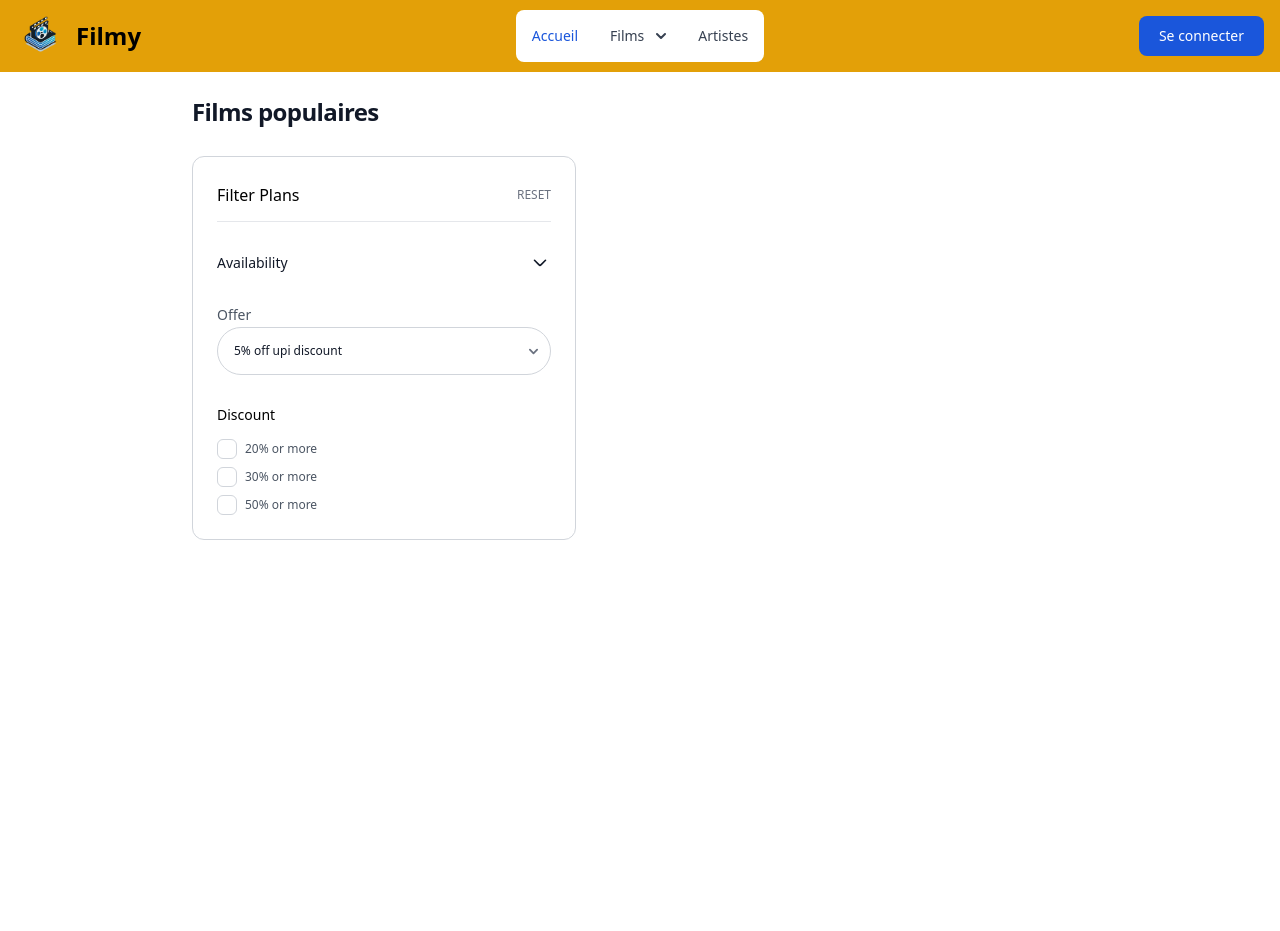
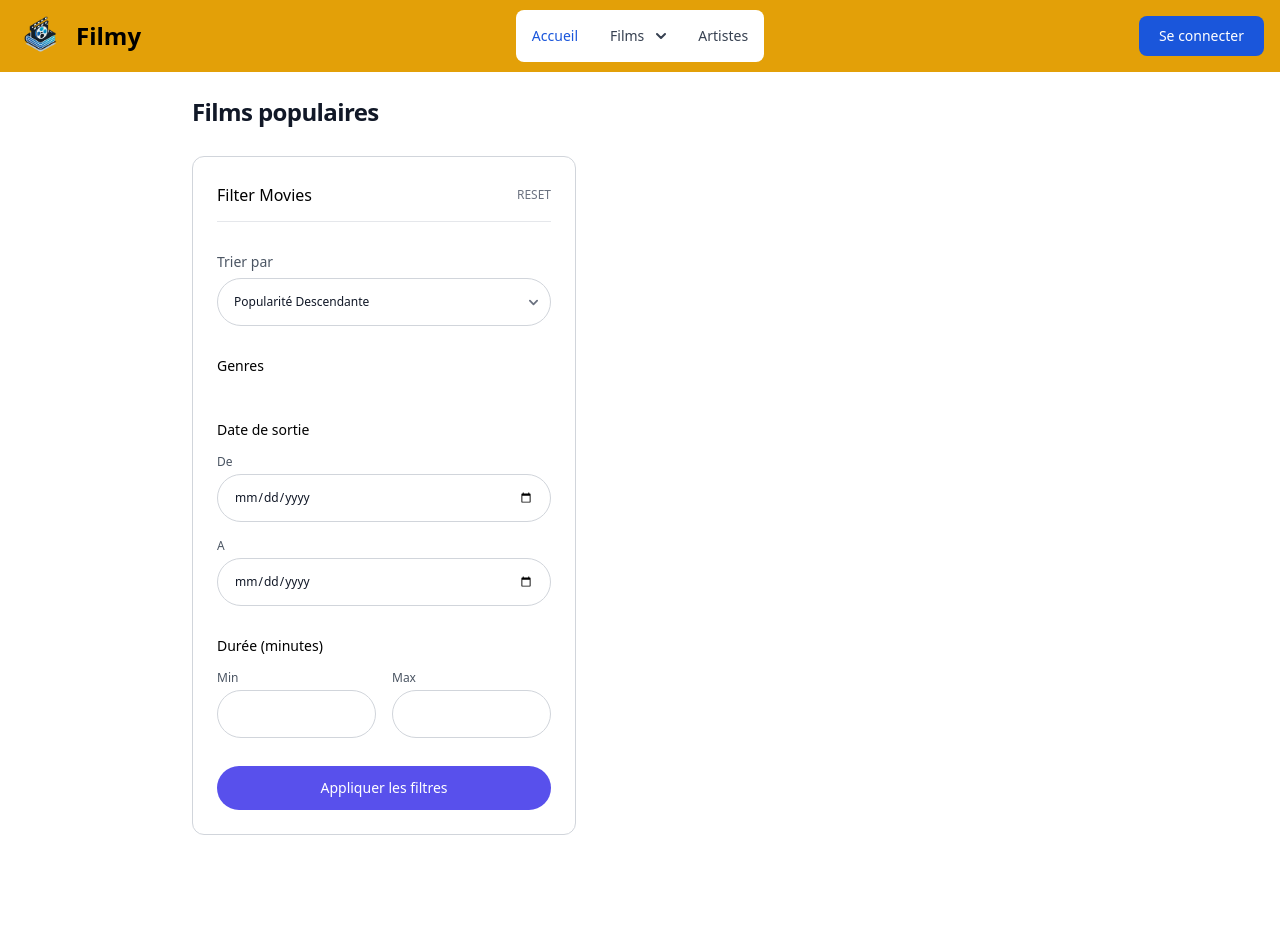
Before and after one commit to Ollopic/Filmy, a Flask app: page /movies/popular in a window 1280 px wide. Before the commit the page ends 540 px from the top, so only its background shows below. Run offline with Flask 3, Linux system fonts and the light colour scheme; data that the repository does not hold is empty; style sheets or scripts are compiled from the project's sources; some libraries are stand-ins or nearby versions.

Commit message:
Add filters on movies

```diff
--- a/app/api_client.py
+++ b/app/api_client.py
@@ -109,3 +109,13 @@ class Client:
         response = requests.get(f"{self.BASE_URL}/person/{person_id}")
         response.raise_for_status()
         return response.json()
+
+    def get_movie_genres(self):
+        response = requests.get(f"{self.BASE_URL}/movies/genres")
+        response.raise_for_status()
+        return response.json()
+
+    def discover_movies(self, params: dict):
+        response = requests.get(f"{self.BASE_URL}/movies/discover", params=params)
+        response.raise_for_status()
+        return response.json()
--- a/app/templates/movie/index.html
+++ b/app/templates/movie/index.html
@@ -8,72 +8,99 @@
   <div class="px-4 py-16 sm:px-6 sm:py-24 lg:px-8 mx-4 sm:mx-10 md:mx-20 lg:mx-40">
     <h2 class="text-2xl font-bold tracking-tight text-gray-900">{{ title }}</h2>
     <div class="flex gap-5">
-     <div class="mt-7 box rounded-xl border border-gray-300 bg-white p-6 w-full md:max-w-sm">
+     <form id="movieFilters" class="mt-7 box rounded-xl border border-gray-300 bg-white p-6 w-full md:max-w-sm" action="{{ url_for('movie.home') }}">
   <div class="flex items-center justify-between w-full pb-3 border-b border-gray-200 mb-7">
-        <p class="font-medium text-base leading-7 text-black">Filter Plans</p>
-        <p class="font-medium text-xs text-gray-500 cursor-pointer transition-all duration-500 hover:text-indigo-600">RESET</p>
+    <p class="font-medium text-base leading-7 text-black">Filter Movies</p>
+    <button type="button" onclick="resetAndReload()" class="font-medium text-xs text-gray-500 cursor-pointer transition-all duration-500 hover:text-indigo-600">RESET</button>
   </div>
 
-      <div class="w-full mb-7">
-        <div class="accordion-group grid grid-cols-1 gap-5 sm:gap-9" data-accordion="default-accordion">
-          <div class="accordion" id="category-heading-one">
-            <button
-              class="accordion-toggle group accordion-active:text-indigo-600 inline-flex items-center justify-between leading-8 text-gray-600 w-full transition duration-500 hover:text-indigo-600 active:text-indigo-600"
-              aria-controls="category-collapse-one">
-              <h5 class="font-medium text-sm text-gray-900">Availability</h5>
-              <svg class="text-gray-900 transition duration-500 group-hover:text-indigo-600 accordion-active:text-indigo-600 accordion-active:rotate-180" width="22" height="22" viewBox="0 0 22 22" fill="none" xmlns="http://www.w3.org/2000/svg">
-                <path
-                  d="M16.5 8.25L12.4142 12.3358C11.7475 13.0025 11.4142 13.3358 11 13.3358C10.5858 13.3358 10.2525 13.0025 9.58579 12.3358L5.5 8.25"
-                  stroke="currentColor" stroke-width="1.6" stroke-linecap="round" stroke-linejoin="round"></path>
-              </svg>
-            </button>
-            <div id="category-collapse-one" class="accordion-content w-full px-0 overflow-hidden pr-4 max-h-0" aria-labelledby="category-heading-one">
-              <div class="box flex flex-col gap-2 mt-5">
-                <div class="flex items-center mb-2">
-                  <input id="checkbox-option-1" type="checkbox" value="" class="checkbox-white w-5 h-5 appearance-none border border-gray-500 rounded mr-1 hover:border-indigo-100 hover:bg-indigo-600 checked:bg-no-repeat checked:bg-center checked:border-indigo-100 checked:bg-indigo-600 checked:bg-[url('https://pagedone.io/asset/uploads/1689406942.svg')]">
-                  <label for="checkbox-option-1" class="ml-1 font-normal text-xs cursor-pointer text-gray-600">option-1</label>
+  <!-- Sort By -->
+  <div class="mb-7">
+    <label for="sort" class="font-medium text-sm leading-6 text-gray-600 mb-1 block">Trier par</label>
+    <select name="sort_by" id="sort" class="h-12 border border-gray-300 text-gray-900 text-xs font-medium rounded-full block w-full py-2.5 px-4 appearance-none">
+      <option value="popularity.desc">Popularité Descendante</option>
+      <option value="popularity.asc">Popularité Ascendante</option>
+      <option value="vote_average.desc">Note Descendante</option>
+      <option value="vote_average.asc">Note Ascendante</option>
+      <option value="primary_release_date.desc">Date de sortie Descendante</option>
+      <option value="primary_release_date.asc">Date de sortie Ascendante</option>
+    </select>
   </div>
-                <div class="flex items-center mb-2">
-                  <input id="checkbox-option-2" type="checkbox" value="" class="checkbox-white w-5 h-5 appearance-none border border-gray-500 rounded mr-1 hover:border-indigo-100 hover:bg-indigo-600 checked:bg-no-repeat checked:bg-center checked:border-indigo-600 checked:bg-indigo-100 checked:bg-[url('https://pagedone.io/asset/uploads/1689406942.svg')]">
-                  <label for="checkbox-option-2" class="ml-1 font-normal text-xs cursor-pointer text-gray-600">option-2</label>
+
+  <!-- Genres -->
+  <div class="mb-7">
+    <p class="font-medium text-sm leading-6 text-black mb-3">Genres</p>
+      <div class="grid grid-cols-2 gap-2">
+      {% for genre in movie_genres %}
+      <div class="flex items-center">
+        <input name="with_genres" value={{ genre.id }} id="genre-action" type="checkbox" class="w-5 h-5 appearance-none border border-gray-300 rounded-md mr-2">
+        <label for="genre-action" class="text-xs font-normal text-gray-600 leading-4">{{ genre.name }}</label>
       </div>
-                <div class="flex items-center mb-2">
-                  <input id="checkbox-option-3" type="checkbox" value="" class="checkbox-white w-5 h-5 appearance-none border border-gray-500 rounded mr-1 hover:border-indigo-600 hover:bg-indigo-600 checked:bg-no-repeat checked:bg-center checked:border-indigo-600 checked:bg-indigo-100 checked:bg-[url('https://pagedone.io/asset/uploads/1689406942.svg')]">
-                  <label for="checkbox-option-3" class="ml-1 font-normal text-xs cursor-pointer text-gray-600">option-3</label>
+        {% endfor %}
   </div>
 </div>
+
+  <!-- Release Date Range -->
+  <div class="mb-7">
+    <p class="font-medium text-sm leading-6 text-black mb-3">Date de sortie</p>
+    <div class="grid gap-4">
+      <div>
+        <label for="release-from" class="block text-xs text-gray-600 mb-1">De</label>
+        <input type="date" name="release_date.gte" id="release-from" class="h-12 border border-gray-300 text-gray-900 text-xs font-medium rounded-full block w-full py-2.5 px-4">
       </div>
+      <div>
+        <label for="release-to" class="block text-xs text-gray-600 mb-1">A</label>
+        <input type="date" name="release_date.lte" id="release-to" class="h-12 border border-gray-300 text-gray-900 text-xs font-medium rounded-full block w-full py-2.5 px-4">
       </div>
     </div>
   </div>
 
-      <label for="Offer" class="font-medium text-sm leading-6 text-gray-600 mb-1">Offer</label>
-      <div class="relative w-full mb-7">
-        <select id="Offer" class="h-12 border border-gray-300 text-gray-900 text-xs font-medium rounded-full block w-full py-2.5 px-4 appearance-none relative focus:outline-none bg-white">
-          <option selected>5% off upi discount</option>
-          <option value="option 1">option 1</option>
-          <option value="option 2">option 2</option>
-          <option value="option 3">option 3</option>
-          <option value="option 4">option 4</option>
-        </select>
+  <!-- Runtime Range -->
+  <div class="mb-7">
+    <p class="font-medium text-sm leading-6 text-black mb-3">Durée (minutes)</p>
+    <div class="grid grid-cols-2 gap-4">
+      <div>
+        <label for="runtime-min" class="block text-xs text-gray-600 mb-1">Min</label>
+        <input type="number" name="with_runtime.gte" id="runtime-min" min="0" class="h-12 border border-gray-300 text-gray-900 text-xs font-medium rounded-full block w-full py-2.5 px-4">
       </div>
-
-      <p class="font-medium text-sm leading-6 text-black mb-3">Discount</p>
-      <div class="box flex flex-col gap-2">
-        <div class="flex items-center">
-          <input id="checkbox-default-1" type="checkbox" value="" class="w-5 h-5 appearance-none border border-gray-300 rounded-md mr-2 hover:border-indigo-500 hover:bg-indigo-100 checked:bg-no-repeat checked:bg-center checked:border-indigo-500 checked:bg-indigo-100 checked:bg-[url('https://pagedone.io/asset/uploads/1689406942.svg')]">
-          <label for="checkbox-default-1" class="text-xs font-normal text-gray-600 leading-4 cursor-pointer">20% or more</label>
-        </div>
-        <div class="flex items-center">
-          <input id="checkbox-default-2" type="checkbox" value="" class="w-5 h-5 appearance-none border border-gray-300 rounded-md mr-2 hover:border-indigo-500 hover:bg-indigo-100 checked:bg-no-repeat checked:bg-center checked:border-indigo-500 checked:bg-indigo-100 checked:bg-[url('https://pagedone.io/asset/uploads/1689406942.svg')]">
-          <label for="checkbox-default-2" class="text-xs font-normal text-gray-600 leading-4 cursor-pointer">30% or more</label>
-        </div>
-        <div class="flex items-center">
-          <input id="checkbox-default-3" type="checkbox" value="" class="w-5 h-5 appearance-none border border-gray-300 rounded-md mr-2 hover:border-indigo-500 hover:bg-indigo-100 checked:bg-no-repeat checked:bg-center checked:border-indigo-500 checked:bg-indigo-100 checked:bg-[url('https://pagedone.io/asset/uploads/1689406942.svg')]">
-          <label for="checkbox-default-3" class="text-xs font-normal text-gray-600 leading-4 cursor-pointer">50% or more</label>
+      <div>
+        <label for="runtime-max" class="block text-xs text-gray-600 mb-1">Max</label>
+        <input type="number" name="with_runtime.lte" id="runtime-max" min="0" class="h-12 border border-gray-300 text-gray-900 text-xs font-medium rounded-full block w-full py-2.5 px-4">
       </div>
     </div>
   </div>
+
+  <button type="submit" class="w-full bg-indigo-600 text-white rounded-full py-3 px-4 text-sm font-medium hover:bg-indigo-700 transition-colors duration-300 focus:outline-none focus:ring-2 focus:ring-indigo-500 focus:ring-offset-2">
+    Appliquer les filtres
+  </button>
+</form>
+
+<script>
+function resetAndReload() {
+    const form = document.getElementById('movieFilters');
+
+    // Reset select elements to first option
+    const selects = form.querySelectorAll('select');
+    selects.forEach(select => {
+        select.selectedIndex = 0;
+    });
+
+    // Reset checkboxes
+    const checkboxes = form.querySelectorAll('input[type="checkbox"]');
+    checkboxes.forEach(checkbox => {
+        checkbox.checked = false;
+    });
+
+    // Reset date and number inputs
+    const inputs = form.querySelectorAll('input[type="date"], input[type="number"]');
+    inputs.forEach(input => {
+        input.value = '';
+    });
+
+    // Reload the page without query parameters
+    window.location.href = window.location.pathname;
+}
+</script>
 
         <div class="mt-6 grid grid-cols-1 gap-x-6 gap-y-10 sm:grid-cols-2 lg:grid-cols-5 xl:gap-x-8">
             {% for movie in movies %}
@@ -84,7 +111,7 @@
                     <div class="p-5 relative">
                         <div class="z-50 absolute inline-flex items-center justify-center w-10 h-10 text-xs font-bold text-white bg-blue-500 border-2 border-white rounded-full -left-2 -top-4">{{ movie.vote_average|round(2) }}</div>
                         <p class="font-bold text-gray-700 text-sm mt-2">{{ movie.title }}</p>
-                        <p class="font-normal text-gray-700 text-sm">{{ movie.release_date|strftime }}</p>
+                        <p class="font-normal text-gray-700 text-sm">{{ movie.release_date|strftime if movie.release_date }}</p>
                     </div>
                 </div>
             {% endfor %}
--- a/app/templates/person/details.html
+++ b/app/templates/person/details.html
@@ -182,8 +182,8 @@
 
         </div>
     </div>
-<!-- JavaScript for filtering -->
-<script>
+
+    <script>
 document.getElementById('department-filter').addEventListener('change', function(e) {
     const selectedDepartment = e.target.value;
     const credits = document.querySelectorAll('.credit-item');
```
Also changed, not shown: app/blueprints/main.py (+12 -0 lines), app/blueprints/movie.py (+24 -3 lines), app/templates/main/about.html (added, +32 -0 lines), app/templates/main/confidentiality.html (added, +43 -0 lines), app/templates/main/index.html (+16 -18 lines), app/templates/main/licence.html (added, +56 -0 lines), app/templates/movie/details.html (+8 -1 lines). Lines whose indentation alone changed are shown as unchanged.
